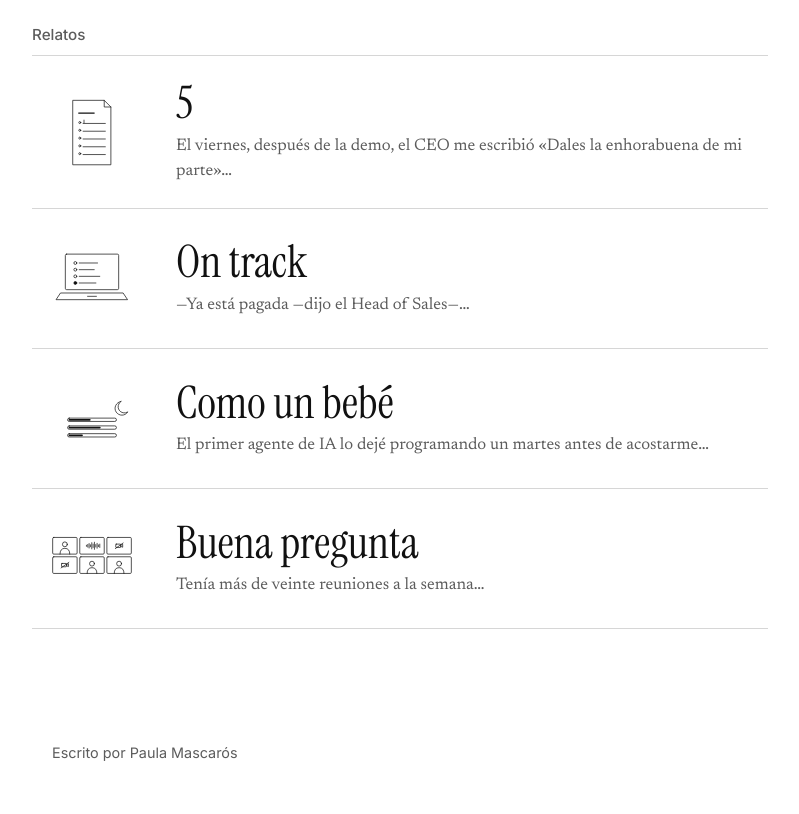
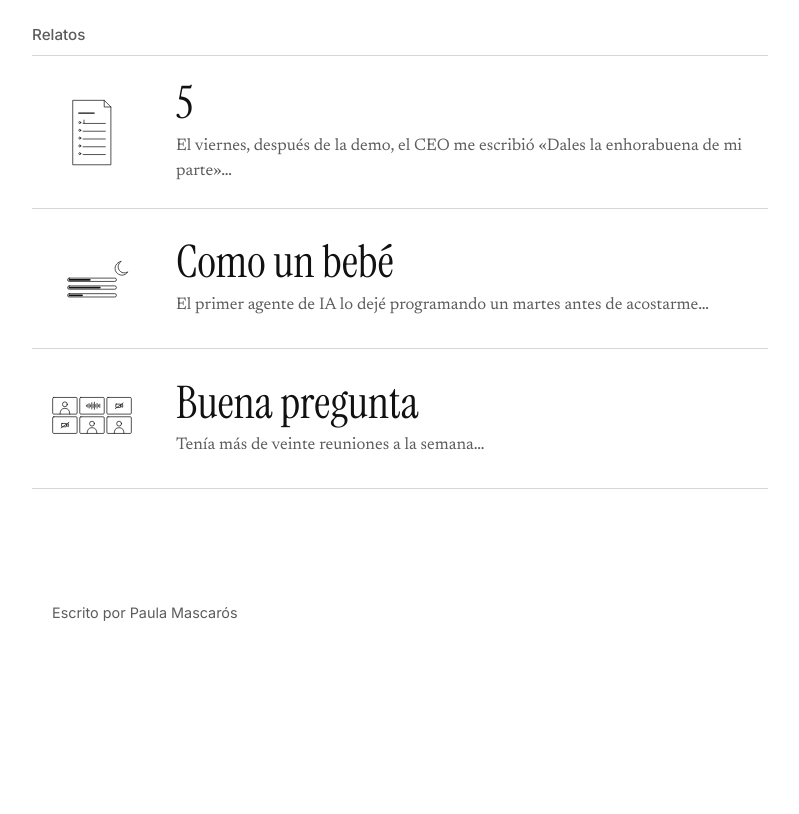
Before and after one commit to paulamascaros/por-un-punado-de-tokens, a plain HTML site: page index.html in a window 1280 px wide. Shown: the part 816-1630 px from the top of the page, without its empty margins (240-1039 px from the left). After the commit the page ends 1490 px from the top, so only its background shows below. Drawn offline with Linux system fonts and the light colour scheme.

Commit message:
Despublica On track

```diff
--- a/index.html
+++ b/index.html
@@ -78,22 +78,6 @@
 </svg></span>
 <span class="texto"><span class="titulo">5</span><span class="arranque">El viernes, después de la demo, el CEO me escribió «Dales la enhorabuena de mi parte»…</span></span>
 </a></li>
-<li><a class="relato" href="relatos/on-track.html">
-<span class="mini"><svg class="ilustracion" viewBox="0 0 1080 820" role="img" aria-label="Un portátil con cuatro contactos: tres desconectados y uno todavía activo" fill="none" stroke="currentColor" stroke-width="6.5" stroke-linecap="round" stroke-linejoin="round">
-<rect x="300" y="190" width="480" height="320" rx="12"></rect>
-<path d="M260 540 H820 L860 600 H220 Z"></path>
-<line x1="500" y1="570" x2="580" y2="570"></line>
-<circle cx="390" cy="270" r="13"></circle>
-<line x1="425" y1="270" x2="590" y2="270"></line>
-<circle cx="390" cy="330" r="13"></circle>
-<line x1="425" y1="330" x2="560" y2="330"></line>
-<circle cx="390" cy="390" r="13"></circle>
-<line x1="425" y1="390" x2="610" y2="390"></line>
-<circle cx="390" cy="450" r="13" fill="currentColor"></circle>
-<line x1="425" y1="450" x2="575" y2="450"></line>
-</svg></span>
-<span class="texto"><span class="titulo">On track</span><span class="arranque">—Ya está pagada —dijo el Head of Sales—…</span></span>
-</a></li>
 <li><a class="relato" href="relatos/como-un-bebe.html">
 <span class="mini"><svg class="ilustracion" viewBox="0 -136 1080 820" role="img" aria-label="Una luna y tres barras de progreso a medio llenar" fill="none" stroke="currentColor" stroke-width="6.5" stroke-linecap="round" stroke-linejoin="round">
 <path d="M800 120 A62 62 0 1 0 862 214 A50 50 0 1 1 800 120 Z"></path>
```
